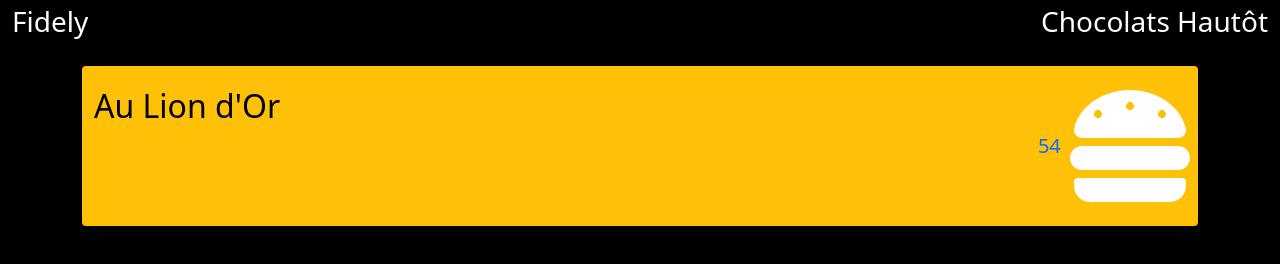
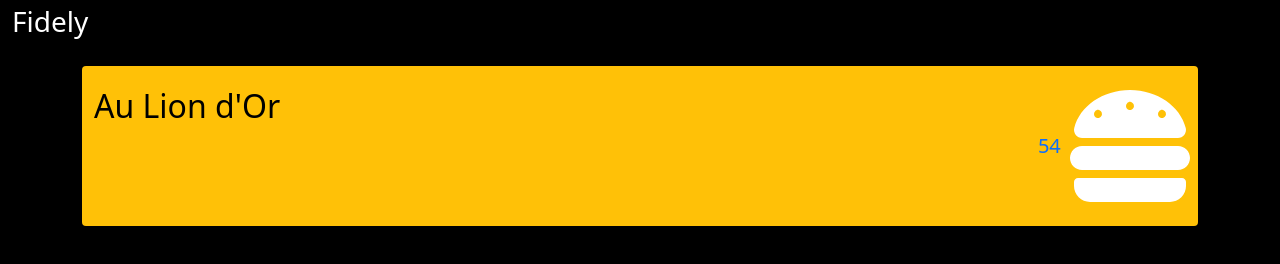
Before and after one commit to FlorianLevasseur/Prototype, a plain HTML site: page views/client.html in a window 1280 px wide. Drawn offline with nearby package versions, Linux system fonts and the light colour scheme.

Commit message:
Retrait nom Commerçant interface Client

```diff
--- a/views/client.html
+++ b/views/client.html
@@ -17,9 +17,6 @@
     <div class="row justify-content-between m-0 p-0">
         <div class="col-3 fs-3">
             Fidely
-        </div>
-        <div class="col-9 fs-3 text-end">
-            Chocolats Hautôt
         </div>
     </div>
     <div class="container mt-4">
```
